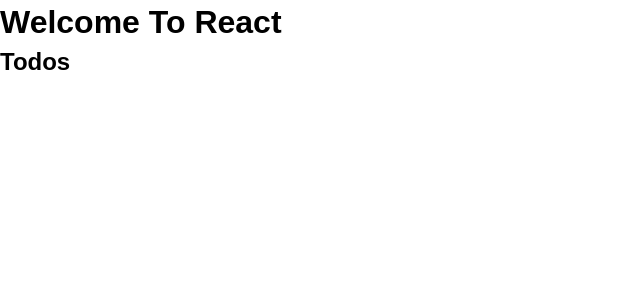
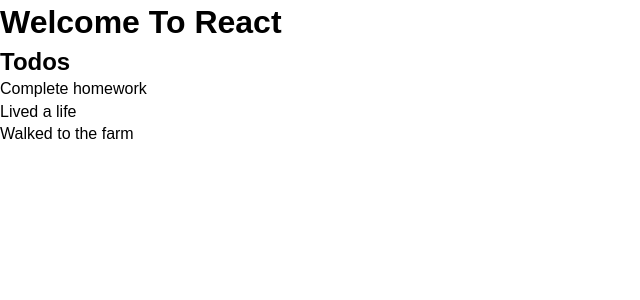
Before and after one commit to Danielandro/react-todo-app, a React (Create React App) app: page / in a window 1280 px wide. Shown: the top 300 px of the page, without its empty margins (0-640 px from the left). Built offline with nearby package versions, Linux system fonts and the light colour scheme.

Commit message:
Add default todos to App state

```diff
--- a/src/App.js
+++ b/src/App.js
@@ -1,12 +1,33 @@
-import React from 'react';
+import React, { useState } from 'react';
 import Todos from './components/Todos';
 import './App.css';
 
 function App() {
+  const DefaultTodos = [
+    {
+      id: 1,
+      title: 'Complete homework',
+      completed: false
+    },
+    {
+      id: 2,
+      title: 'Lived a life',
+      completed: false
+    },
+    {
+      id: 3,
+      title: 'Walked to the farm',
+      completed: false
+    }
+  ]
+
+  const [todos] = useState(DefaultTodos)
+
   return (
     <div className="App">
       <h1>Welcome To React</h1>
       <Todos />
+      <ul>{todos.map((todo) => <li>{todo.title}</li>)}</ul>
     </div>
   );
 }
--- a/src/components/Todos.js
+++ b/src/components/Todos.js
@@ -1,5 +1,4 @@
 import React from 'react';
-import { directive } from '@babel/types';
 
 function Todos() {
   return (
```
